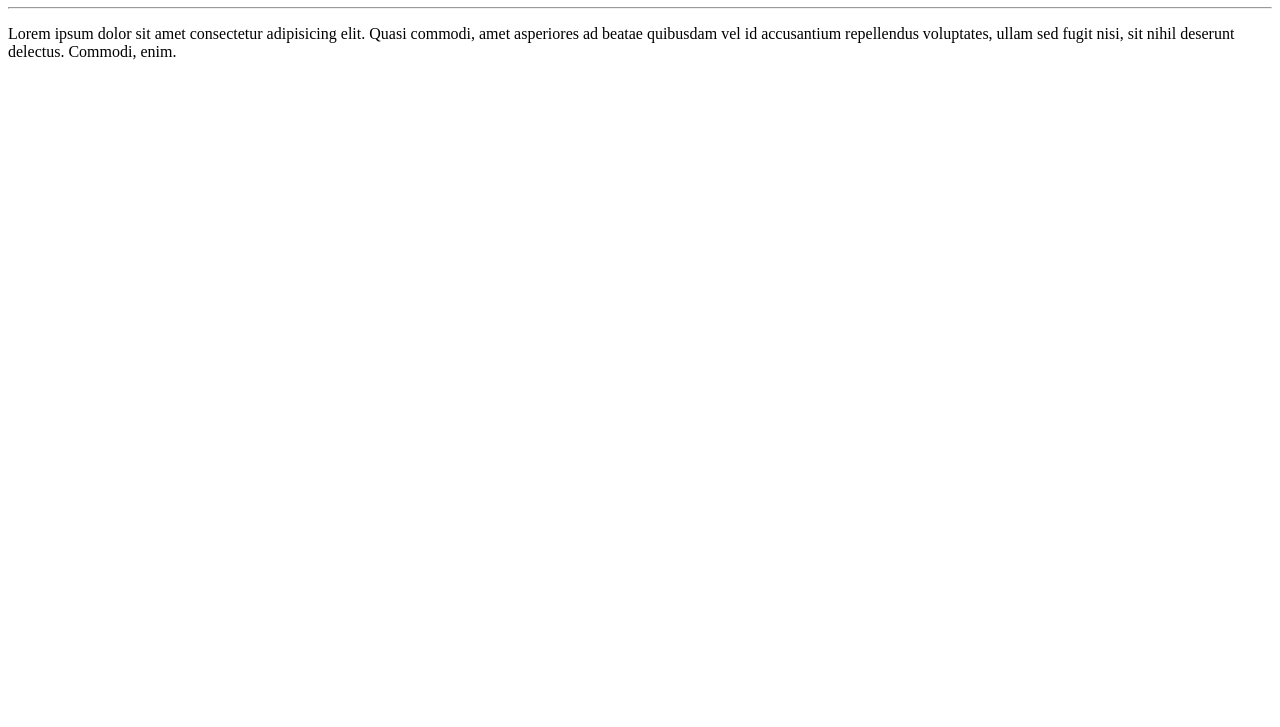
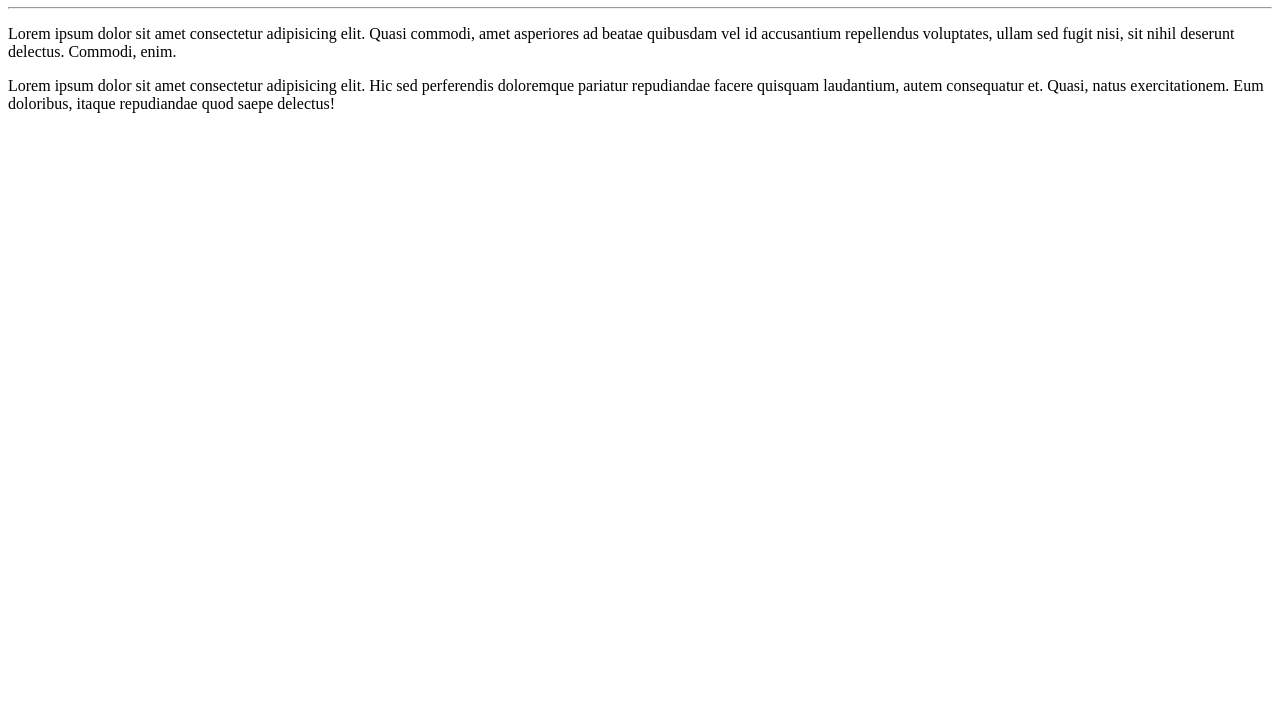
Before and after one commit to Jonjon304/implementacao-python, a plain HTML site: page site-teste/index.html in a window 1280 px wide. Shown: the part 73-800 px from the top of the page. Drawn offline with Linux system fonts and the light colour scheme.

Commit message:
adicionado outro paragrafo

```diff
--- a/site-teste/index.html
+++ b/site-teste/index.html
@@ -9,5 +9,6 @@
     <h1>Olá, mundo</h1>
     <hr>
     <p>Lorem ipsum dolor sit amet consectetur adipisicing elit. Quasi commodi, amet asperiores ad beatae quibusdam vel id accusantium repellendus voluptates, ullam sed fugit nisi, sit nihil deserunt delectus. Commodi, enim.</p>
+    <p>Lorem ipsum dolor sit amet consectetur adipisicing elit. Hic sed perferendis doloremque pariatur repudiandae facere quisquam laudantium, autem consequatur et. Quasi, natus exercitationem. Eum doloribus, itaque repudiandae quod saepe delectus!</p>
 </body>
 </html>
```
